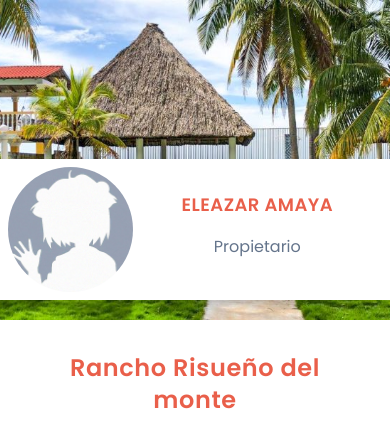
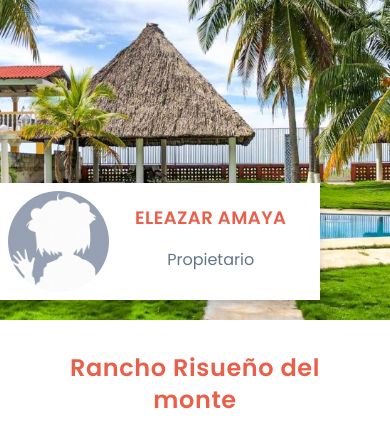
Before and after one commit to yAeroo/Belle-Vie, a Laravel app: page /place/1 in a window 390 px wide. Shown: the part 80-516 px from the top of the page. Run offline with Laravel 10, Linux system fonts and the light colour scheme; a user stored in the database is signed in; data comes from the database, SQL or seed files in the repository; style sheets or scripts are compiled from the project's sources; some libraries are stand-ins or nearby versions; some web fonts are replaced.

Commit message:
Vista Rancho | Arreglos menores contenedores

```diff
--- a/resources/views/showPlace.blade.php
+++ b/resources/views/showPlace.blade.php
@@ -5,10 +5,10 @@
     <x-navbar />
 
     <section class="bg-[url('{{ asset('storage') . '/place/' . $place->img }}')] bg-cover bg-center h-80 py-4 md:px-0 text-center relative overflow-hidden">
-        <div id="fade" class="max-w-md bg-white drop-shadow-lg overflow-hidden md:max-w-md gap-6 opacity-0 translate-x-5 transition duration-1000 aos-item absolute inset-x-0 bottom-5 sm:max-w-sm no-scroll-x" data-aos="fade-left">
+      <div id="fade" class="max-w-xs bg-white drop-shadow-lg overflow-hidden md:max-w-md gap-6 opacity-0 translate-x-5 transition duration-1000 aos-item absolute inset-x-0 bottom-5 sm:max-w-sm no-scroll-x" data-aos="fade-left">
         <div class="flex items-center px-2 py-2">
           <div class="w-1/3">
-              <img class="h-23 object-cover md:w-48 rounded-full" src="{{ asset('storage') . '/pfp/' . $user->profile_pic }}" alt="Rancho 1">
+            <img class="h-38 object-cover xs:w-40 rounded-full" src="{{ asset('storage') . '/pfp/' . $user->profile_pic }}" alt="Rancho 1">
           </div>
           <div class="w-2/3">
             <div class="uppercase tracking-wide text-lg  text-[#e95f4a]  font-semibold">{{ $user_fn }}</div>
@@ -17,6 +17,7 @@
         </div>
       </div>
     </section>
+
 
       <div class="p-8 flex flex-col items-center justify-center font-semibold">
         <div class="tracking-wide text-center text-2xl  text-[#e95f4a]">{{ $place->place_name }}</div>
--- a/tailwind.config.js
+++ b/tailwind.config.js
@@ -6,6 +6,11 @@ module.exports = {
     "./resources/**/*.vue",
   ],
   theme: {
+    screens: {
+      'xs': '475px',
+
+    },
+
     extend: {
       fontFamily:{
         body: ["'Poppins', sans-serif"],
```
Lines whose indentation alone changed are shown as unchanged.
